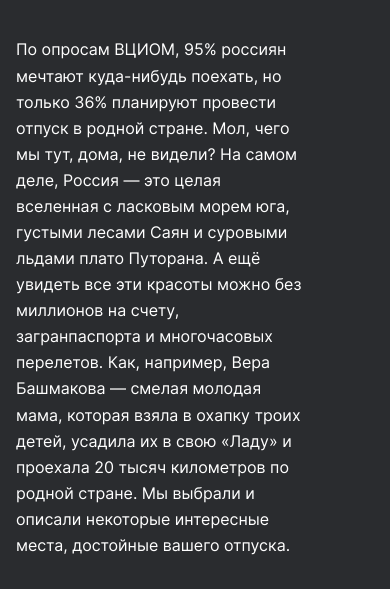
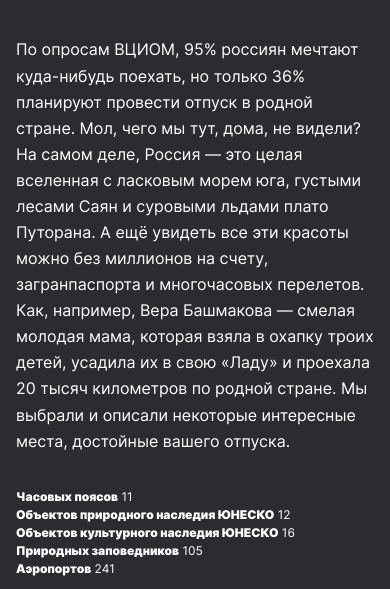
Before and after one commit to phomdev/russian-travel, a plain HTML site: page index.html in a window 390 px wide. Shown: the part 693-1282 px from the top of the page. Drawn offline with Linux system fonts and the light colour scheme; files whose address does not match are found by name.

Commit message:
Fix mobile

```diff
--- a/blocks/intro/intro.css
+++ b/blocks/intro/intro.css
@@ -10,14 +10,12 @@
 /* Отступы страницы на меньшем расширении  */
 @media screen and (max-width: 1023px) {
   .intro {
-    max-width: 720px;
     width: 100%;
   }
 }
 /* Отступы страницы на меньшем расширении (mobile)  */
 @media screen and (max-width: 767px) {
   .intro {
-    max-width: 288px;
     width: 100%;
   }
 }
```
